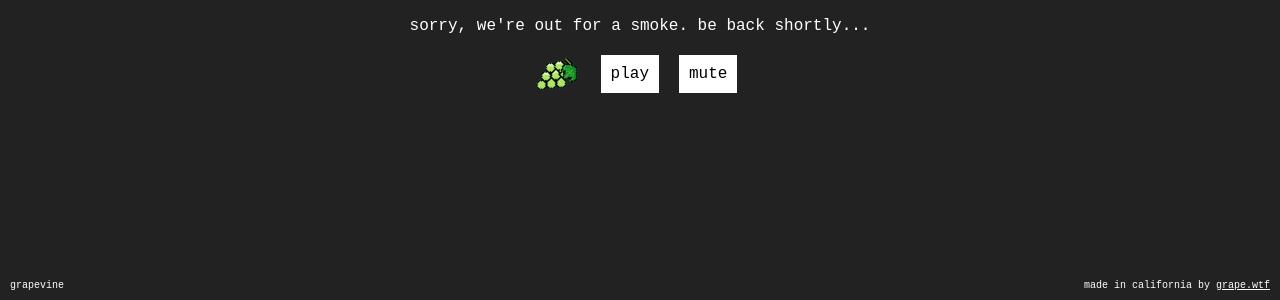
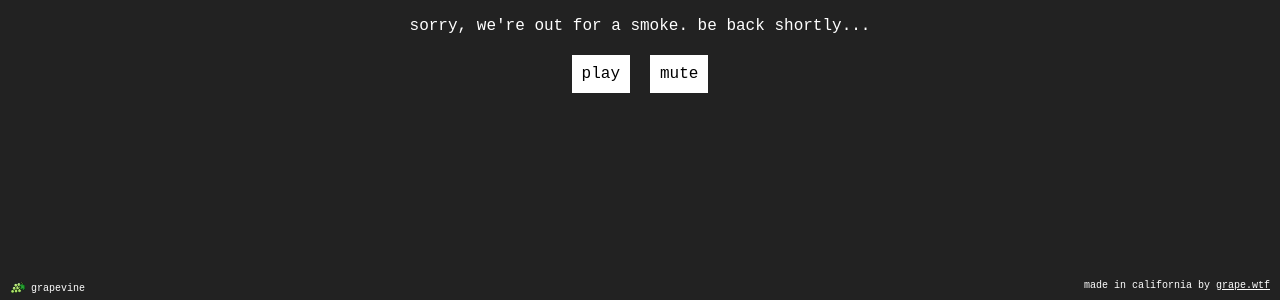
Before and after one commit to grape-corp/still-water, a plain HTML site: page out-for-a-smoke/index.html in a window 1280 px wide. Shown: the part 500-800 px from the top of the page. Drawn offline with Linux system fonts and the light colour scheme.

Commit message:
moved logo and fixed some weird css margin stuff

```diff
--- a/out-for-a-smoke/index.html
+++ b/out-for-a-smoke/index.html
@@ -38,11 +38,7 @@
             font-size: 16px;
             font-family: 'Courier New', Courier, monospace, sans-serif;
         }
-        #grape-logo {
-            width: 48px;
-            height: 48px;
-            padding-right: 10px;
-        }
+
         #button-bar {
             display: flex;
             align-items: center;
@@ -52,10 +48,12 @@
             bottom: 0;
             width: 100%;
             height: 20px;
-            padding-bottom: 10px;
+
             font-size: 10px;
 
-
+        }
+        #footer p {
+            margin-top: 0px;
         }
         #made-by {
             position: absolute;
@@ -67,9 +65,15 @@
         #grapevine {
             position: absolute;
             left: 10px;
-
             display: flex;
             align-items: center;
+            justify-content: center;
+
+        }
+        #grape-logo {
+            width: 16px;
+            height: 16px;
+            padding-right: 5px;
         }
         a:link {
             color: white;
@@ -93,7 +97,6 @@
         <img src="assets/doggo-smoking.gif" alt="a doggo smoking a cigaratte">
         <p>sorry, we're out for a smoke. be back shortly...</p>
         <div id="button-bar">
-            <img id="grape-logo" src="assets/grape-192x192.png" alt="the grape corporation logo">
             <button id="play-btn">play</button>
             <button id="mute-btn">mute</button>
         </div>
@@ -104,7 +107,8 @@
             <p>made in california by <a href="https://www.grape.wtf/">grape.wtf</a></p>
         </div>
         <div id="grapevine">
-            <p>grapevine</a></p>
+            <img id="grape-logo" src="assets/grape-32x32.png" alt="the grape corporation logo">
+            <p>grapevine</p>
         </div>
 
     </div>
```
